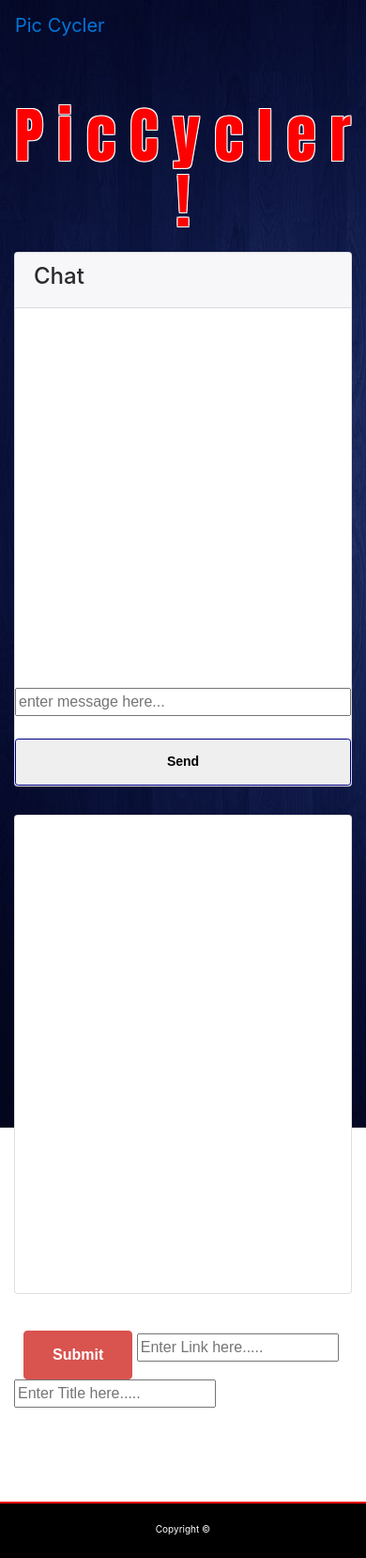
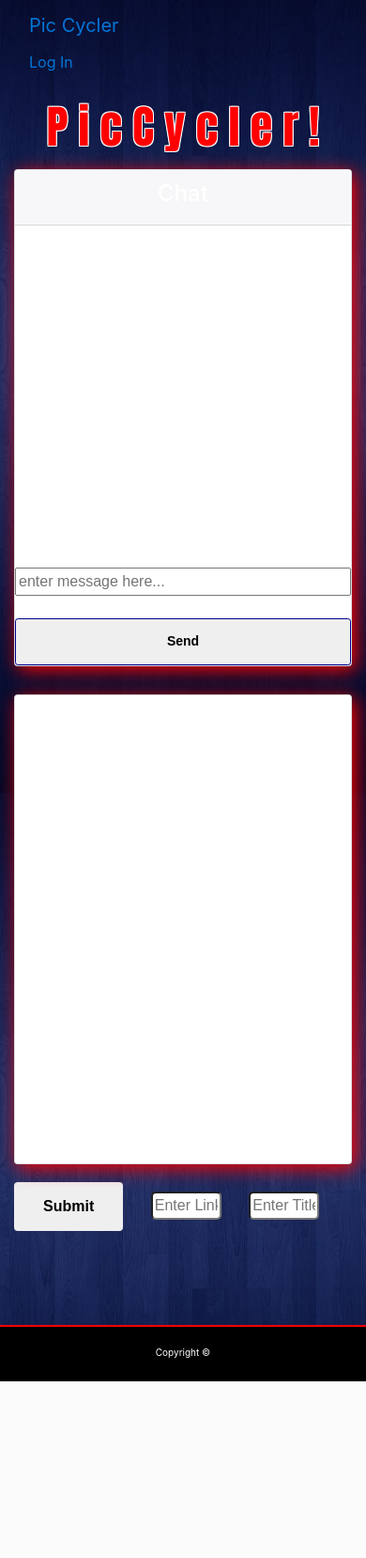
Before and after one commit to alanwagner101/PicCycler, a Node server app: page /user in a window 390 px wide. Shown: the whole page at 94% size. After the commit the page ends 1470 px from the top, so only its background shows below. Run offline with Node 20, Linux system fonts and the light colour scheme; data that the repository does not hold is empty; some libraries are stand-ins or nearby versions.

Commit message:
fixed some css and other things

```diff
--- a/public/js/index.js
+++ b/public/js/index.js
@@ -153,6 +153,10 @@
   event.preventDefault();
   var chat = $("#chat").val().trim();
 
+  emptyChat = $("#chat");
+
+  emptyChat.val("");
+
   ChatAPI.savechat({
     text: chat,
     UserId: StaticID
@@ -192,25 +196,25 @@
       chatBox.empty();
       for (var i = 0; i < data.length; i++) {
         if (data[i].UserId === StaticID) {
-          var chatWords = $("<div style='float: left; margin: 10px; color: #eeeeee; padding: 5px; background: rgb(94, 190, 94); width: 70%; text-align: left'>");
-          chatWords.html("<p style='width: 90%; margin-left: 20px'>" + StaticName + "-- "
-          + "</p><p style='width: 90%; margin-left: 20px'>" + data[i].text + "</p>");
+          var chatWords = $("<div style='float: left; border-radius: 20px; margin: 10px; color: #eeeeee; padding: 10px; background: rgb(94, 190, 94); width: 70%; text-align: left'>");
+          chatWords.html("<p class='chatNames' style='width: 80%; margin: 0px; margin-left: 20px;'>" + StaticName + "-- "
+          + "</p><p style='width: 80%; margin: 0px; margin-left: 20px;'>" + data[i].text + "</p>");
           chatBox.prepend(chatWords);
 
         } else {
           var textdata = data[i].text;
-          var chatWords = $("<div style='float: right; margin: 10px; color: #eeeeee; padding: 5px; background: rgb(120, 120, 245); width: 70%; text-align: left'>");
-          chatWords.html("<p style='width: 90%; margin-left: 20px'>" + userArr[data[i].UserId]
-          + "-- " + "</p><p style='width: 90%; margin-left: 20px'>" + textdata + "</p>");
+          var chatWords = $("<div style='float: right; border-radius: 20px; margin: 10px; color: #eeeeee; padding: 10px; background: rgb(120, 120, 245); width: 70%; text-align: left'>");
+          chatWords.html("<p class='chatNames' style='width: 80%; margin: 0px; margin-left: 20px;'>" + userArr[data[i].UserId]
+          + "-- " + "</p><p style='width: 80%; margin: 0px; margin-left: 20px;'>" + textdata + "</p>");
           chatBox.prepend(chatWords);
         }
       }
       addNickname();
     });
     PicAPI.getPics({}).then(function (response) {
-      var picNumber = (response.length + 1) * 2;
+      var picNumber = (response.length + 1) * 1.5;
       var Digits = JSON.stringify(Math.round(Date.now()));
-      var currentPic = ((Digits[6] + Digits[7] + Digits[8])%picNumber)/2;
+      var currentPic = ((Digits[6] + Digits[7] + Digits[8])%picNumber)/1.5;
       for (var k = 0; k < response.length; k++) {
         if(currentPic === 0) {
           picBox.empty();
@@ -219,13 +223,13 @@
           picBox.append(beginningSlide);
         } else if (response[k].id === currentPic) {
           picBox.empty();
-          var picWords = $("<div style='text-align: center;'>");
+          var picWords = $("<div style='text-align: center; color: #ffffff'>");
           picWords.html("<h2>" + response[k].title + "</h2>");
           picBox.append(picWords);
-          var picUser = $("<div style='text-align: center;'>");
+          var picUser = $("<div style='text-align: center; color: #ffffff'>");
           picUser.html("<p>" + userArr[response[k].UserId] + "</p>");
           picBox.append(picUser);
-          var picLink = $("<div id='boximg' style=' text-align: center; max-height: 508px;'>");
+          var picLink = $("<div id='boximg' style=' text-align: center;'>");
           picLink.html("<img src='" + response[k].link + "'>");
           picBox.append(picLink);
         } else {
--- a/public/styles/styles.css
+++ b/public/styles/styles.css
@@ -36,9 +36,12 @@
   padding-left: 30px;
   padding-top: 15px;
   padding-bottom: 15px!important;
-  margin-left: 662px;
   margin-top: 15px;
   font-weight: bold;
+}
+
+#login1 {
+  text-align: center;
 }
 
 #btnOne {
@@ -89,13 +92,32 @@
   margin-top: 15px!important;
 }
 
-#add-pic.btn{
-  margin-left: 10px;
+#add-pic{
+  margin-top: 0px;
+  margin-left: 0px;
+  margin-right: 50px;
   margin-bottom: 0px;
+}
+
+#picLink {
+  margin-right: 50px;
+  width: 250px;
+  border-radius: 5px;
+}
+
+#picTitle {
+  width: 250px;
+  border-radius: 5px;
+
 }
 
 #chat {
   margin-bottom: 0px;
+}
+
+.chatNames {
+  font-size: 15px;
+  font-weight: bold;
 }
 
 #add-chat{
@@ -115,15 +137,41 @@
 
 #chat-area{
   overflow: auto;
-  height: 380px;
+  height: 340px;
+  font-size: 12px;
+}
+
+::-webkit-scrollbar {
+  width: 10px;
+}
+
+::-webkit-scrollbar-track {
+  background: #f1f1f1;
+}
+
+::-webkit-scrollbar-thumb {
+  background: #888;
+}
+
+::-webkit-scrollbar-thumb:hover {
+  background: #555;
+}
+
+.card-header {
+  color: #ffffff;
+  text-align: center;
+}
+
+.card {
+  box-shadow: 4px 4px 20px red;
 }
 
 #boximg img {
   margin-left: auto;
   margin-right: auto;
   max-height: 378px;
+  max-width: 660px;
   overflow: hidden;
-  width: auto;
 }
 
 #picBox {
@@ -132,6 +180,87 @@
 }
 
 #picBoxCard {
+  margin-bottom: -5px;
   margin-top: 10px;
-  height: 510px;
+  height: 500px;
 }
+
+@media (max-width: 1200px) {
+  #boximg img {
+    margin-left: auto;
+    margin-right: auto;
+    max-height: 378px;
+    max-width: 510px;
+    overflow: hidden;
+  }
+
+  #add-pic{
+    margin-right: 50px;
+  }
+
+  #picLink {
+    margin-right: 50px;
+    width: 180px;
+  }
+
+  #picTitle {
+    width: 180px;
+  }
+
+  body {
+    background-size: cover;
+  }
+
+}
+
+@media screen and (max-width: 992px) {
+  #boximg img {
+    margin-left: auto;
+    margin-right: auto;
+    max-height: 378px;
+    max-width: 410px;
+    overflow: hidden;
+  }
+
+  #add-pic{
+    margin-right: 25px;
+  }
+
+  #picLink {
+    margin-right: 25px;
+    width: 125px;
+  }
+
+  #picTitle {
+    width: 125px;
+  }
+
+
+}
+
+@media screen and (max-width: 480px) {
+  #boximg img {
+    margin-left: auto;
+    margin-right: auto;
+    max-height: 378px;
+    max-width: 280px;
+    overflow: hidden;
+  }
+
+  #add-pic{
+    margin-right: 25px;
+  }
+
+  #picLink {
+    margin-right: 25px;
+    width: 75px;
+  }
+
+  #picTitle {
+    width: 75px;
+  }
+
+  h1 {
+    font-size: 3em;
+  }
+}
--- a/views/layouts/main.handlebars
+++ b/views/layouts/main.handlebars
@@ -2,8 +2,10 @@
 <html>
 
 <head>
-  <meta charset="utf-8">
+  <meta charset="utf-8" name="viewport" content="width=device-width, initial-scale=1.0">
   <link rel="stylesheet" href="https://maxcdn.bootstrapcdn.com/bootstrap/4.0.0-beta.3/css/bootstrap.min.css">
+  <link rel="stylesheet" href="https://cdnjs.cloudflare.com/ajax/libs/animate.css/3.7.0/animate.min.css">
+  <link rel="stylesheet" href="animate.min.css">
   <link rel="stylesheet" href="./styles/styles.css" media="screen" title="no title" charset="utf-8">
   <title>Home Page</title>
 </head>
--- a/views/user.handlebars
+++ b/views/user.handlebars
@@ -1,13 +1,13 @@
-<link(rel= "stylesheet", href="https://stackpath.bootstrapcdn.com/bootstrap/4.1.0/css/bootstrap.min.css")></link>
+<link(rel= "stylesheet" , href="https://stackpath.bootstrapcdn.com/bootstrap/4.1.0/css/bootstrap.min.css" )>
+  </link>
 
 
   <nav class="navbar navbar-expand-lg navbar-dark bg-dark">
+    <div class="container">
+      <dic class="row">
+        <div class="col-md-12">
+          <ul class="navbar-nav">
             <a class="navbar-brand" href="#">Pic Cycler</a>
-  <button class="navbar-toggler" type="button" data-toggle="collapse" data-target="#navbarNav" aria-controls="navbarNav" aria-expanded="false" aria-label="Toggle navigation">
-    <span class="navbar-toggler-icon"></span>
-  </button>
-  <div class="collapse navbar-collapse" id="navbarNav">
-    <ul class="navbar-nav">
             {{#if loggedIn}}
             <li class="nav-item active">
               <a class="nav-link" id="nickname">
@@ -23,17 +23,19 @@
             </li>
           </ul>
         </div>
+      </div>
+    </div>
   </nav>
 
   <div class="container">
     <dic class="row">
       <div class="col-md-12">
-      <h1 class="userh1">P i c   C y c l e r !</h1>
+        <h1 class="userh1">P i c C y c l e r !</h1>
       </div>
     </dic>
     <div class="row">
       <div class="col-md-4">
-        <div class="card" id="chatBox">
+        <div class="card bg-dark" id="chatBox">
           <div class="card-header">
             <h4>Chat</h4>
           </div>
@@ -41,14 +43,14 @@
             <div id="chat-area">
             </div>
             <br>
-            <input type="text" id="chat" placeholder="enter message here..." style = "width: 100%;">
+            <input type="text" id="chat" placeholder="enter message here..." style="width: 100%;">
             <br><br>
             <button class="btn btn-default btn-sm btn-block" id="add-chat">Send</button>
           </div>
         </div>
       </div>
       <div class="col-md-8">
-      <div class="card" id="picBoxCard">
+        <div class="card bg-dark" id="picBoxCard">
           <div class="card-body">
             <div id="picBox">
             </div>
@@ -56,7 +58,7 @@
         </div>
         <br>
         <form id="form">
-          <button class="btn btn-md btn-danger" id="add-pic">Submit</button>
+          <button class="btn btn-md btn-default" id="add-pic">Submit</button>
           <input id="picLink" rows="2" cols="30" placeholder="Enter Link here....."></input>
           <input id="picTitle" rows="2" cols="30" placeholder="Enter Title here....."></input>
         </form>
```
Also changed, not shown: views/index.handlebars (+12 -20 lines). Lines whose indentation alone changed are shown as unchanged.
